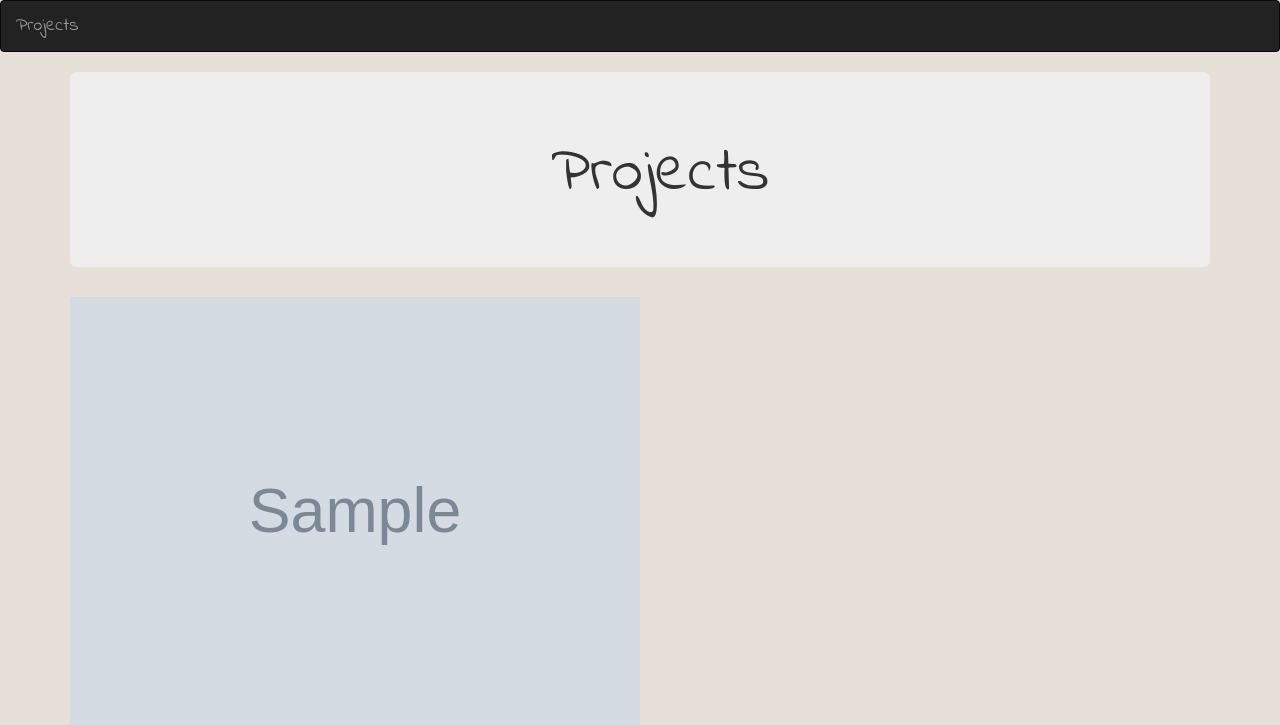
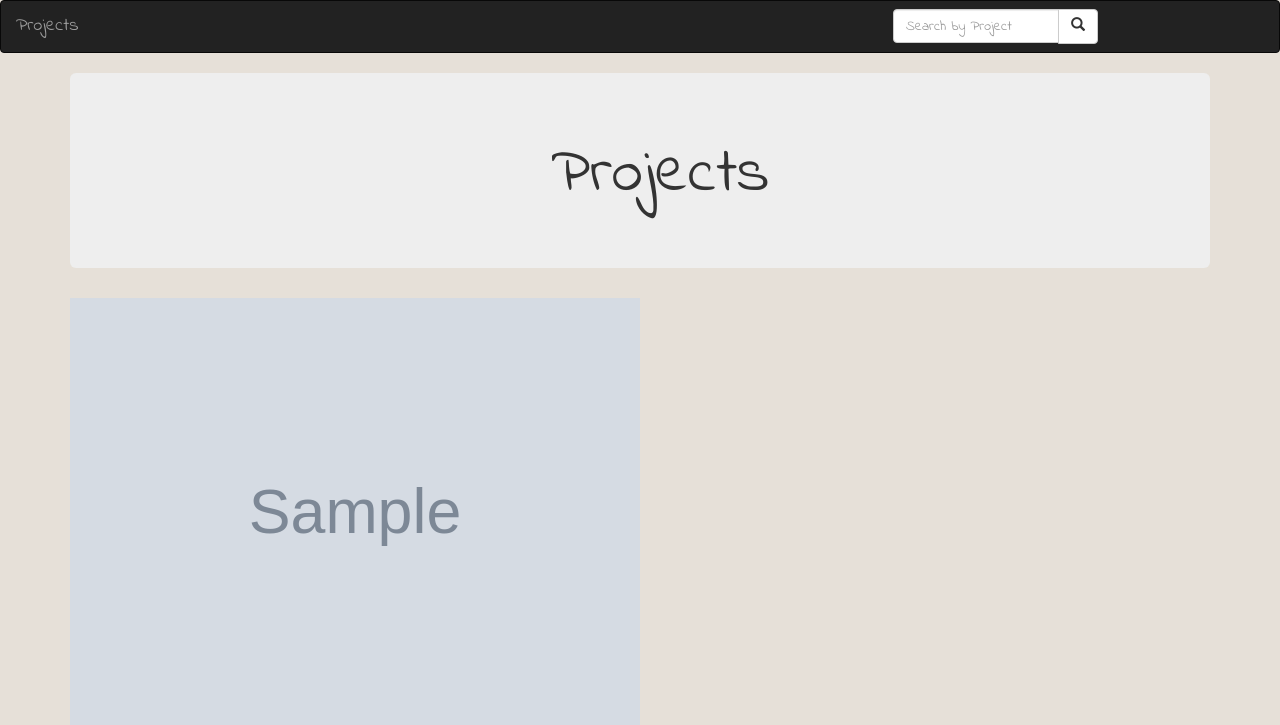
Before and after one commit to martinmandina/projectz, a Django app: page / in a window 1280 px wide. Shown: the top 725 px of the page. Run offline with Django 3.2, Linux system fonts and the light colour scheme; tables that the repository leaves empty hold one stand-in row (values such as "Sample post"); grey boxes marked "Sample" are stand-in pictures; some libraries are stand-ins or nearby versions.

Commit message:
edit navbar

```diff
--- a/ProjectApp/templates/index.html
+++ b/ProjectApp/templates/index.html
@@ -21,7 +21,7 @@
 <hr>
 {% empty %}
 <div class="row">
-    <h1 class="text-center"> Welcome to View Projects</h1>
+    <h1 class="text-center"> No Projects Yet</h1>
 </div>
    {% endfor %}
   </div>
--- a/ProjectApp/templates/navbar.html
+++ b/ProjectApp/templates/navbar.html
@@ -12,6 +12,16 @@
       <a class="navbar-brand" href="{% url 'index' %}">Projects</a>
     </div>
 
+    <div class="col-sm-4 col-md-4 navbar-right">
+
+        <form class="navbar-form" role="search" action="{% url 'search_results' %}">
+
+          <div class="input-group">
+            <input type="text" class="form-control" placeholder="Search by Project" name="image">
+            <div class="input-group-btn">
+              <button class="btn btn-default" type="submit"><i class="glyphicon glyphicon-search"></i></button>
+            </div>
+          </div>
         </div>
     <!-- search form end -->
 
--- a/ProjectApp/templates/search.html
+++ b/ProjectApp/templates/search.html
@@ -1,4 +1,4 @@
-{% extends 'Moringa_Project_Awards/base.html' %}
+{% extends 'base.html' %}
 {% block content %}
 <div class="container-fluid">
 
@@ -28,7 +28,7 @@
           <h4 class="card-title">{{project.title}}</h4>
           <!--Text-->
           <p class="card-text">{{project.details}}</p>
-          <p><a href="{{project.link}}">Live Project Link</a></p>
+          <p><a href="{{project.link}}">Project Link</a></p>
           <!-- Provides extra visual weight and identifies the primary action in a set of buttons -->
           <button type="button" class="btn btn-danger btn-md">Review</button>
 
--- a/ProjectApp/urls.py
+++ b/ProjectApp/urls.py
@@ -10,10 +10,6 @@ urlpatterns=[
         url(r'^profile/$',views.profile,name='profile'),
         url(r'^search/',views.project_search, name='search_results'),
 
-
-
-
-
   ]
 
 if settings.DEBUG:
```
